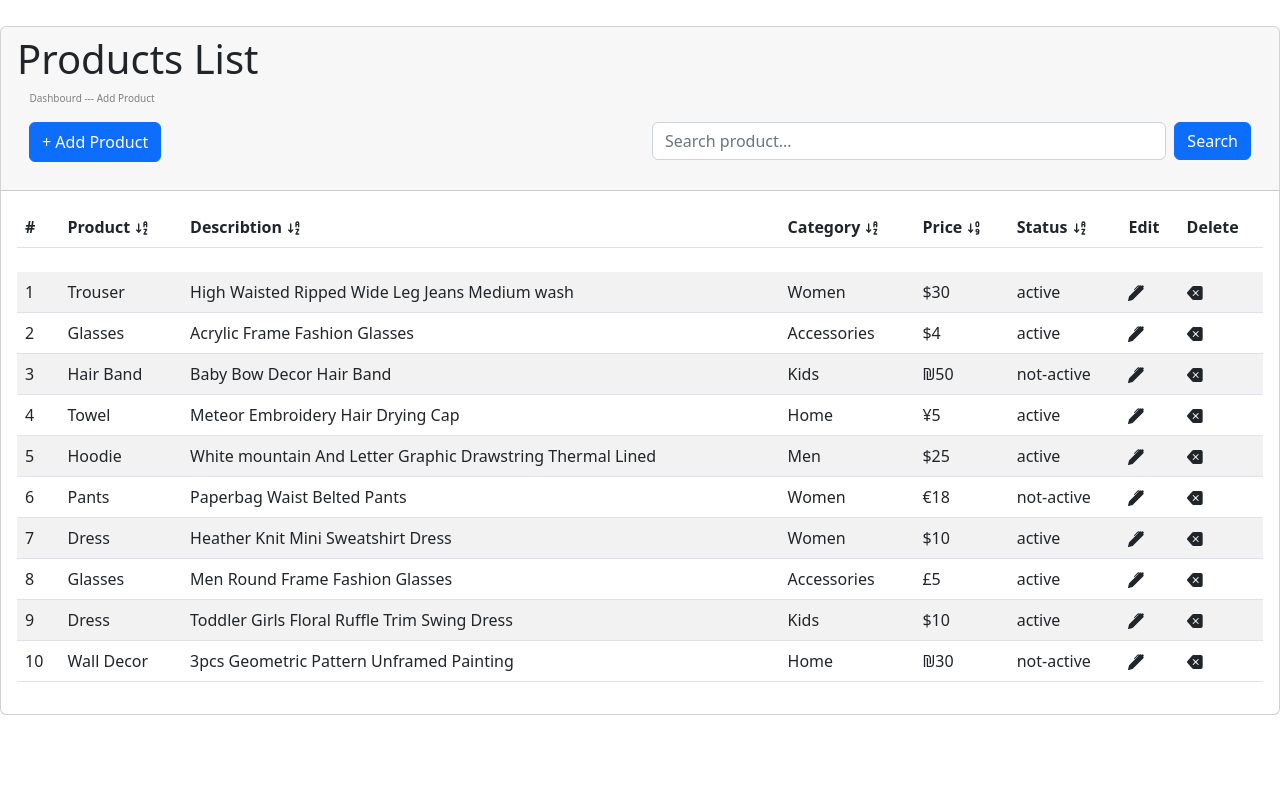
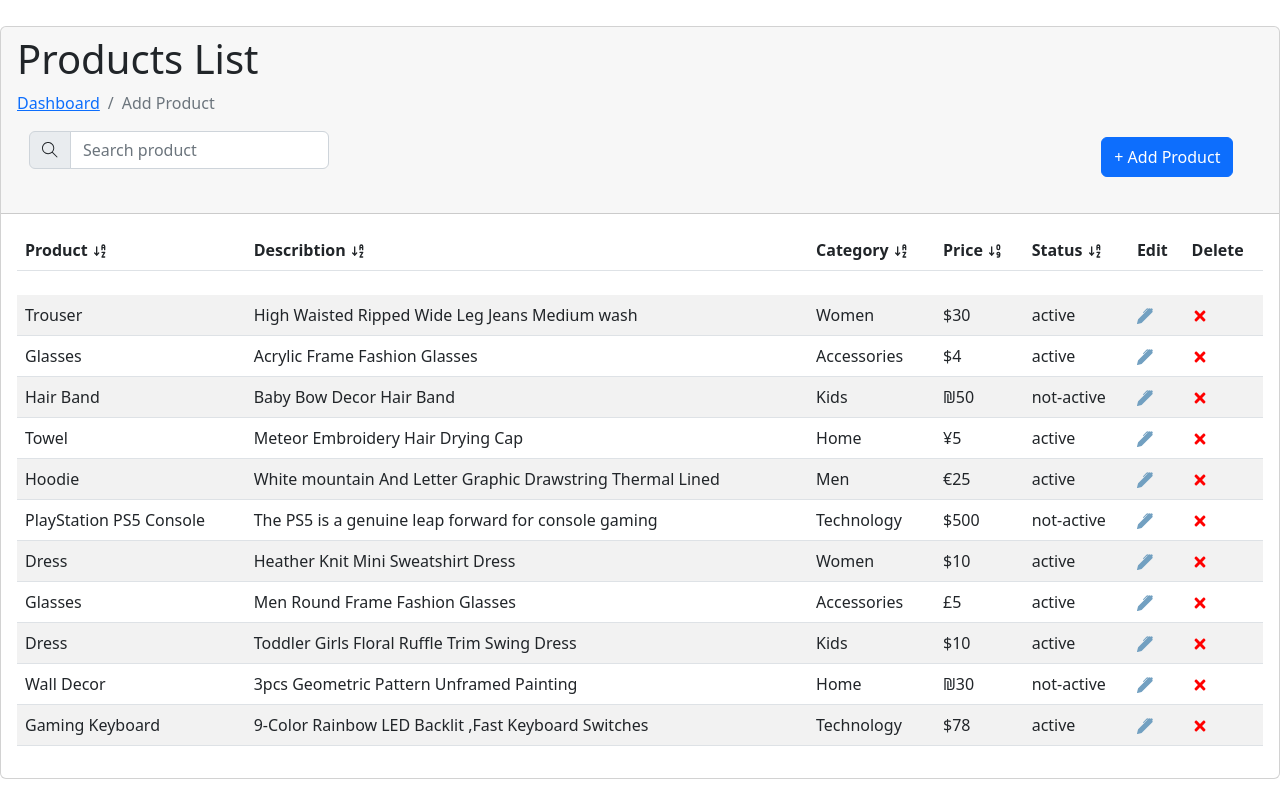
Before and after one commit to iMohammadSawalha/storify, a React (Create React App) app: page / in a window 1280 px wide. Built offline with nearby package versions, Linux system fonts and the light colour scheme.

Commit message:
changes in page style

```diff
--- a/src/App.js
+++ b/src/App.js
@@ -1,5 +1,5 @@
+
 import AddProduct from "./components/Add product/Products";
-
 function App() {
   return (
     <>
--- a/src/components/Add product/EditRow.js
+++ b/src/components/Add product/EditRow.js
@@ -1,17 +1,18 @@
 import {MdCancel} from "react-icons/md"
 import {BsFillBookmarkCheckFill} from "react-icons/bs"
+import './List.css'
+
 const EditRow = ({ editFormData, handleEditFormChange, handleCancelClick,handleEditFromSubmit }) => {
     return (
         <>
             <tr>
-                <td>{editFormData.id}</td>
                 <td> <input type="text" name="name" defaultValue={editFormData.name} onChange={handleEditFormChange}/></td>
                 <td> <input type="text" name="desc" value={editFormData.desc} onChange={handleEditFormChange}/></td>
                 <td> <input type="text" name="categ" value={editFormData.categ} onChange={handleEditFormChange}/></td>
                 <td> <input type="text" name="price" value={editFormData.price} onChange={handleEditFormChange}/></td>
                 <td> <input type="text" name="status" value={editFormData.status} onChange={handleEditFormChange}/></td>
-                <td><BsFillBookmarkCheckFill onClick={handleEditFromSubmit}/></td>
-               <td><MdCancel onClick={handleCancelClick}/></td>
+                <td><BsFillBookmarkCheckFill className="editBtn" onClick={handleEditFromSubmit}/></td>
+               <td><MdCancel className="editBtn" onClick={handleCancelClick}/></td>
             </tr>
 
         </>
--- a/src/components/Add product/Form.css
+++ b/src/components/Add product/Form.css
@@ -2,7 +2,6 @@
 .formBody{
     width: 100%;
     height: 100%;
-    background-color: whitesmoke;
     display: flex;
     position: relative;
 }
@@ -14,7 +13,7 @@
     width: 100%;
 }
 .flex{
-    height: 30px;
+    height: 20px;
     }
 
 .Labels{
@@ -29,13 +28,11 @@
     width: 70%;
     height: 8%;
     margin-left: 6%;
-    border-radius: 10px;
     border-color: #d3d3d3;
 }
 #desc{
     width: 70%;
     margin-left: 6%;
-    border-radius: 10px;
     border-color: #d3d3d3;
 }
 #pic{
@@ -45,21 +42,18 @@
     width: 30%;
     margin-left: 6%;
     height: 90%;
-    border-radius: 10px;
     border-color: #d3d3d3;
 }
 #currency{
     width: 30%;
     margin-left: 1%;
     height: 110%;
-    border-radius: 10px;
     border-color: #d3d3d3;
 }
 #categ{
     width: 60%;
     height: 8%;
     margin-left: 6%;
-    border-radius: 10px;
     border-color: #d3d3d3;
 }
 #check{
--- a/src/components/Add product/List.css
+++ b/src/components/Add product/List.css
@@ -9,18 +9,25 @@
     margin-left: 1%;
     color: gray;
 }
-#search{
-    width: 30%;
-    margin-left: 70%;
-    padding-bottom: 2%;
+
+#searchInput{
+    width:50%
 }
 
 .bttn{
 width: auto;
 height: 40px;
+margin-left: 75%;
+margin-top: 1%;
 }
 #tableCard{
     width: 100%;
+}
+#deleteBtn{
+color: red;
+}
+.editBtn{
+    color: #72A0C1;
 }
 /*.darkMode{
     background-color: #343434;
--- a/src/components/Add product/PopUp.js
+++ b/src/components/Add product/PopUp.js
@@ -82,28 +82,29 @@ function Add(props) {
         <div className='formBody'>
      <form className='form-style'>
        <label className='Labels'> Product title:</label>
-       <input value={name} onChange={changeName} name='title' type="text" id="title" placeholder='Add Title'/>
+       <input className='form-control' value={name} onChange={changeName} name='title' type="text" id="title" placeholder='Add Title'/>
 
        <div className='flex'></div>
        <label className='descLabel'> Describtion:</label>
-       <textarea value={desc} onChange={changeDesc} name="desc" id="desc" placeholder='Type here'></textarea>
+       <textarea className='form-control' value={desc} onChange={changeDesc} name="desc" id="desc" placeholder='Type here'></textarea>
 
        <div className='flex'></div>
         <label htmlFor="cat-select" className='Labels'>Category:</label>
-        <select name="categ" id="categ" value={categ} onChange={changeCateg}>
+        <select className='form-control' name="categ" id="categ" value={categ} onChange={changeCateg}>
             <option value="">Select</option>
-            <option value="women">Women</option>
-            <option value="men">Men</option>
-            <option value="kids">Kids</option>
-            <option value="hime">Home</option>
-            <option value="beauty">Beauty</option>
+            <option value="Women">Women</option>
+            <option value="Men">Men</option>
+            <option value="Kids">Kids</option>
+            <option value="Home">Home</option>
+            <option value="Beauty">Beauty</option>
+            <option value="Technology">Technology</option>
        </select>
 
        <div className='flex'></div>
         <label className='Labels'> price:</label>
         <span>
         <input  value={price} onChange={changePrice} type="text" name="price" id="price"/>
-        <select name="currency" id="currency" value={curr} onChange={changeCurr}>
+        <select  name="currency" id="currency" value={curr} onChange={changeCurr}>
             <option value="$">$</option>
             <option value="₪">₪</option>
             <option value="€">€</option>
@@ -113,7 +114,7 @@ function Add(props) {
        </span>
         <div className='flex'></div>
         <label id='check'>
-        <input type="checkBox" value ={status}onChange={changeStatus}/>
+        <input  type="checkBox" value ={status}onChange={changeStatus}/>
         Publish On Site </label>
         <div className='flex'></div>
      </form>
--- a/src/components/Add product/Products.js
+++ b/src/components/Add product/Products.js
@@ -5,9 +5,11 @@ import './List.css';
 import ReadOnlyRow from './ReadOnlyEditValues';
 import EditRow from './EditRow';
 import Form from 'react-bootstrap/Form';
-import Button from 'react-bootstrap/Button';
+import { InputGroup } from 'react-bootstrap';
 import {Table ,Card} from 'react-bootstrap';
 import {TbSortAscendingLetters ,TbSortAscendingNumbers} from "react-icons/tb"
+import {TfiSearch} from "react-icons/tfi"
+import Breadcrumb from 'react-bootstrap/Breadcrumb';
 
 function AddProduct() {
 	const [editFormData, setEditFormData] = useState({
@@ -133,27 +135,30 @@ function AddProduct() {
         <div className='list' >
 		  <Card id='tableCard'>
 		  <Card.Header>
+
 		  <h1> Products List</h1>
-          <p id="txt"> Dashbourd --- Add Product</p>
+          <Breadcrumb>
+      <Breadcrumb.Item href="#">Dashboard</Breadcrumb.Item>
+      <Breadcrumb.Item active>Add Product</Breadcrumb.Item>
+    </Breadcrumb>
+
 		  <section className='listbar'>
           <div className='container-fluid Btns' >
 			<div className='row'>
+			<div className='col lg-8 md-8 sm-8 searchForm'>
+		  <InputGroup className="mb-3" id="searchInput">
+        <InputGroup.Text id="basic-addon1"><TfiSearch/></InputGroup.Text>
+        <Form.Control
+          placeholder="Search product"
+          aria-label="search"
+          aria-describedby="basic-addon1"
+		  onChange={(e) => setSearch(e.target.value)}
+        />
+      </InputGroup>
+			</div>
 
 				<div className='col lg-4 md-4  sm-4 addPro'>
             <Add func={addRows} />
-			</div>
-
-			<div className='col lg-8 md-8 sm-8 searchForm'>
-            <Form className="d-flex">
-            <Form.Control
-              type="search"
-              placeholder="Search product..."
-              className="me-2"
-              aria-label="Search"
-			  onChange={(e) => setSearch(e.target.value)}
-            />
-            <Button variant="primary">Search</Button>
-          </Form>
 			</div>
 
 		</div>
@@ -165,7 +170,6 @@ function AddProduct() {
           <Table striped hover className='tab'>
             <thead>
               <tr>
-                <th >#</th>
                 <th>Product  <TbSortAscendingLetters onClick={() => { sorting("name") }}/> </th>
                 <th>Describtion <TbSortAscendingLetters onClick={() => { sorting("desc") }}/></th>
                 <th>Category <TbSortAscendingLetters onClick={() => { sorting("categ") }}/></th>
--- a/src/components/Add product/ReadOnlyEditValues.js
+++ b/src/components/Add product/ReadOnlyEditValues.js
@@ -1,16 +1,16 @@
 import React from 'react'
 import { BsFillPenFill } from "react-icons/bs";
 import DeleteWarning from './Warning'
+import './List.css'
 const ReadOnlyRow = ({ proData, handleEditClick, handleDeleteClick }) => {
     return (
         <tr key={proData.id}>
-            <td>{proData.id}</td>
             <td>{proData.name}</td>
             <td>{proData.desc}</td>
             <td>{proData.categ}</td>
             <td>{proData.curr}{proData.price}</td>
             <td>{proData.status}</td>
-            <td><BsFillPenFill onClick={(event) => handleEditClick(event, proData)}/></td>
+            <td><BsFillPenFill className="editBtn" onClick={(event) => handleEditClick(event, proData)}/></td>
             <td><DeleteWarning handleDeleteClick={handleDeleteClick} proData={proData}/></td>
         </tr>
     )
--- a/src/components/Add product/Warning.js
+++ b/src/components/Add product/Warning.js
@@ -1,8 +1,8 @@
 import React, { useState } from 'react';
 import Button from 'react-bootstrap/Button';
 import Modal from 'react-bootstrap/Modal';
-import { BsFillBackspaceFill } from "react-icons/bs";
-
+import { FaTimes } from "react-icons/fa";
+import './List.css';
 
 function  DeleteWarning({proData,handleDeleteClick}) {
 
@@ -12,7 +12,7 @@ function  DeleteWarning({proData,handleDeleteClick}) {
 
   return (
     <>
-   <BsFillBackspaceFill  onClick={handleShow}/>
+   <FaTimes  onClick={handleShow} id="deleteBtn"/>
       <Modal
       show={show}
       onHide={handleClose}
@@ -24,7 +24,7 @@ function  DeleteWarning({proData,handleDeleteClick}) {
         <Modal.Body>Are you sure you want to delete this product?</Modal.Body>
         <Modal.Footer>
           <Button variant="secondary" onClick={handleClose}> Cancel </Button>
-          <Button variant="primary"  onClick={() => handleDeleteClick(proData.id)}>Yes,sure </Button>
+          <Button variant="danger"  onClick={() => handleDeleteClick(proData.id)}>Yes,sure </Button>
         </Modal.Footer>
       </Modal>
     </>
--- a/src/components/Add product/data.json
+++ b/src/components/Add product/data.json
@@ -49,17 +49,17 @@
     "desc":"White mountain And Letter Graphic Drawstring Thermal Lined",
     "categ":"Men",
     "price":"25",
-    "curr":"$",
+    "curr":"€",
     "status":"active"
 } ,
 {
 
     "id":6,
-    "name":"Pants",
-    "desc":"Paperbag Waist Belted Pants",
-    "categ":"Women",
-    "price":"18",
-    "curr":"€",
+    "name":"PlayStation PS5 Console",
+    "desc":"The PS5 is a genuine leap forward for console gaming",
+    "categ":"Technology",
+    "price":"500",
+    "curr":"$",
     "status":"not-active"
 } ,
 {
@@ -100,6 +100,16 @@
     "price":"30",
     "curr":"₪",
     "status":"not-active"
+} ,
+{
+
+    "id":11,
+    "name":"Gaming Keyboard ",
+    "desc":"9-Color Rainbow LED Backlit ,Fast Keyboard Switches",
+    "categ":"Technology",
+    "price":"78",
+    "curr":"$",
+    "status":"active"
 }
 
 ]
```
Also changed, not shown: src/components/TaxCalculator/Calc.css (added, +28 -0 lines), src/components/TaxCalculator/Calc.js (added, +60 -0 lines).
